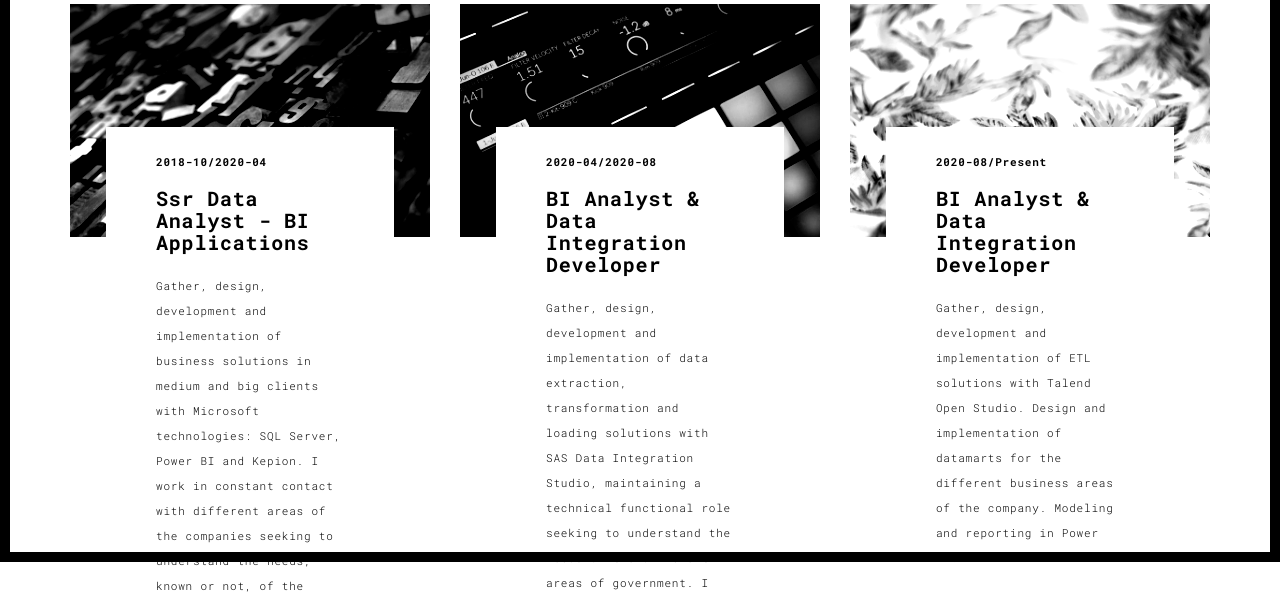
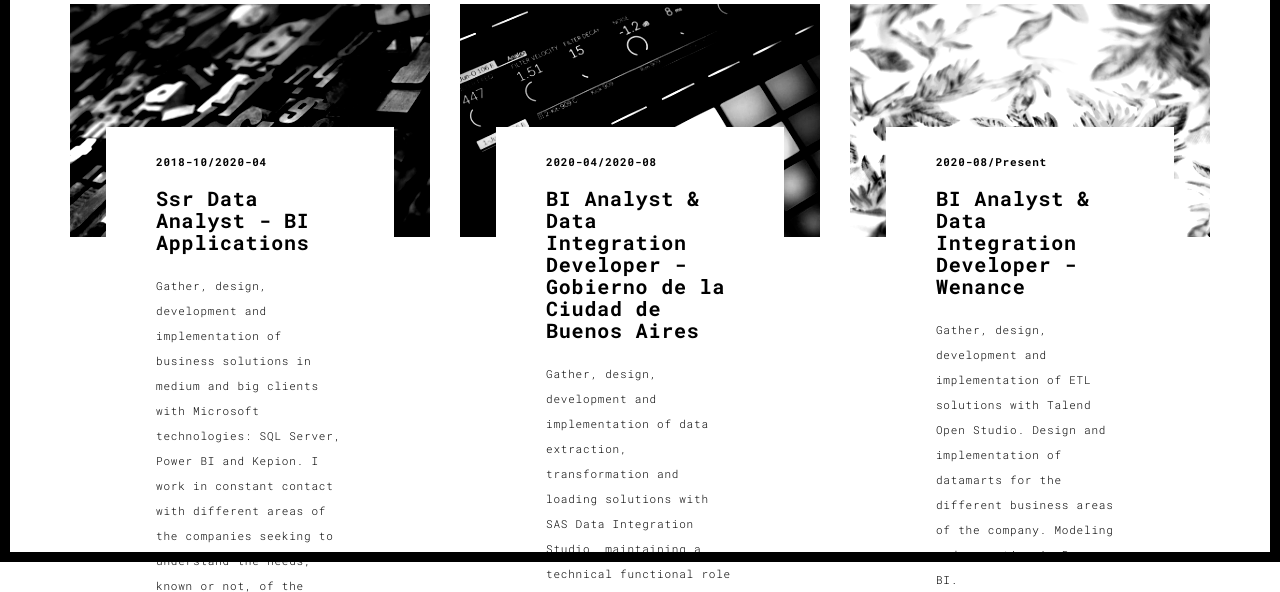
Before and after one commit to jmacera95/portfo, a Flask app: page /works.html in a window 1280 px wide. Shown: the part 238-830 px from the top of the page. Run offline with Flask 2, Linux system fonts and the light colour scheme; some libraries are stand-ins or nearby versions.

Commit message:
updated companies of work experience

```diff
--- a/templates/works.html
+++ b/templates/works.html
@@ -88,7 +88,7 @@
                       </a>
                       <div class="card-container card-container-lg">
                         <h4>2020-04/2020-08</h4>
-                        <h3>BI Analyst & Data Integration Developer</h3>
+                        <h3>BI Analyst & Data Integration Developer - Gobierno de la Ciudad de Buenos Aires</h3>
                         <p>Gather, design, development and implementation of data extraction, transformation and
                           loading solutions with SAS Data Integration Studio, maintaining a technical functional role
                           seeking to understand the needs of the different areas of government.
@@ -101,7 +101,7 @@
                       </a>
                       <div class="card-container card-container-lg">
                         <h4>2020-08/Present</h4>
-                        <h3>BI Analyst & Data Integration Developer</h3>
+                        <h3>BI Analyst & Data Integration Developer - Wenance</h3>
                         <p>Gather, design, development and implementation of ETL solutions with Talend Open Studio.
                           Design and implementation of datamarts for the different business areas of the company.
                           Modeling and reporting in Power BI.</p>
```
